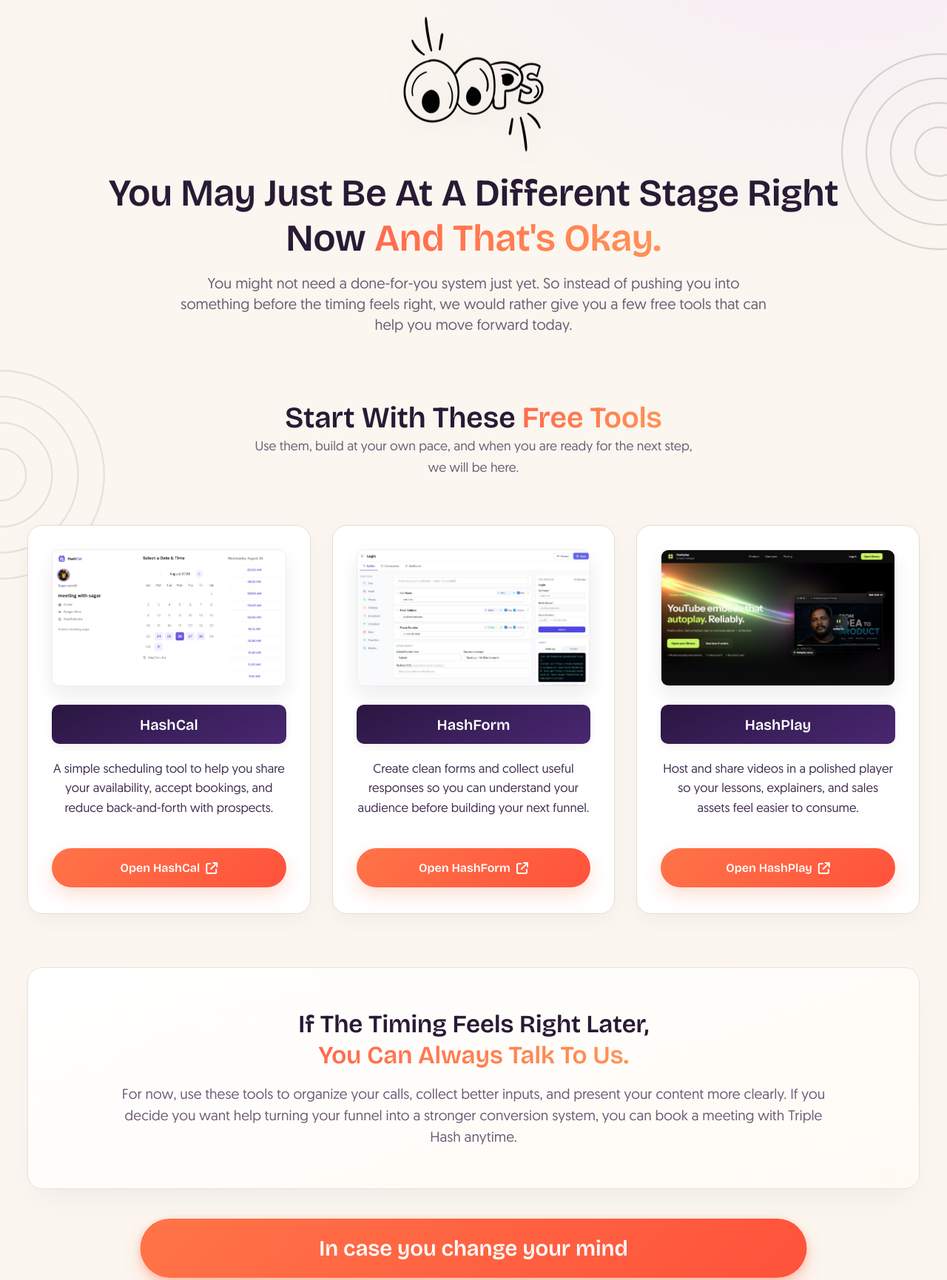
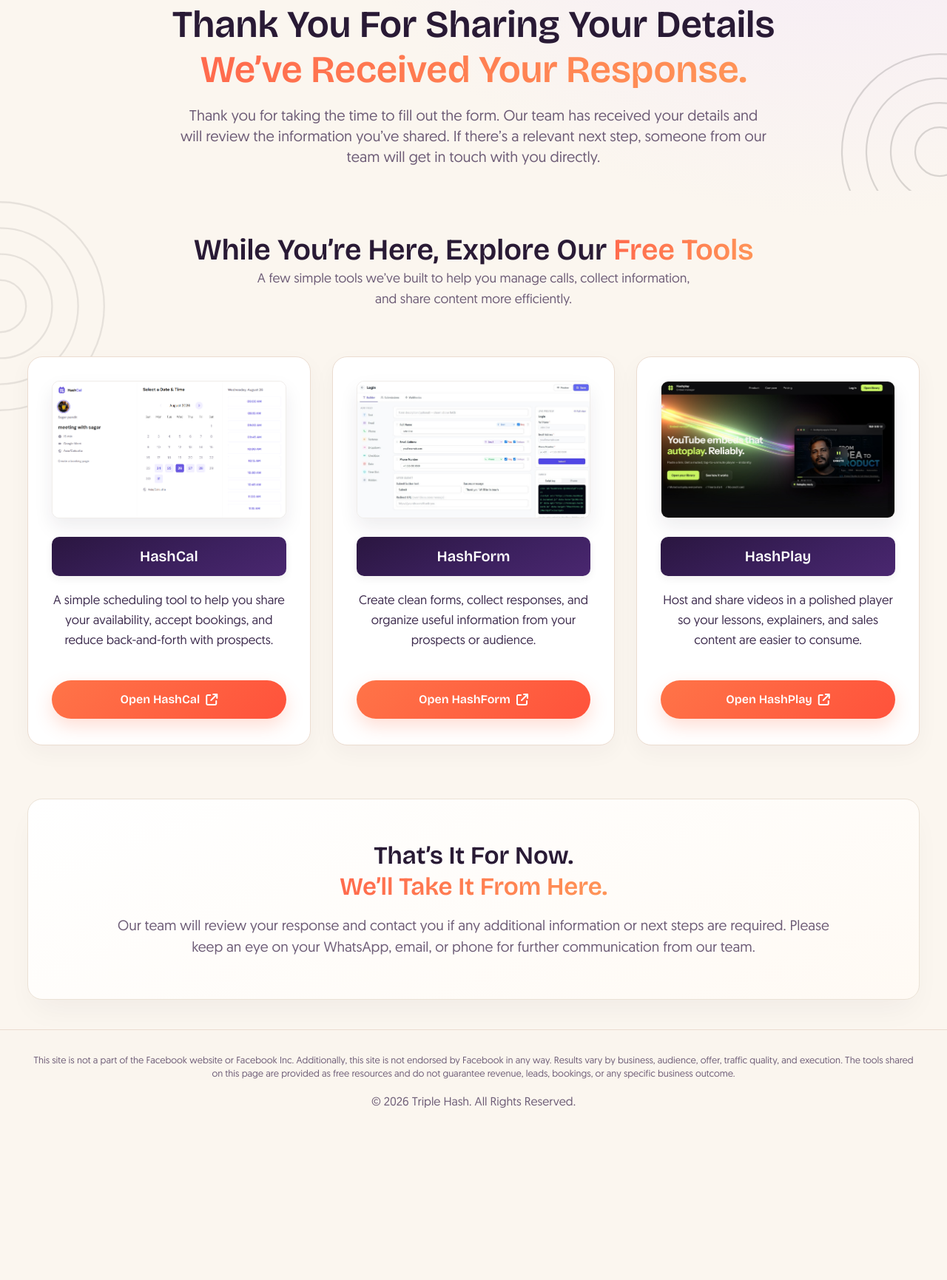
Before and after one commit to TriplehashRanchi/newlp, a website: page gifts.html in a window 1280 px wide. Shown: the part 45-1776 px from the top of the page at 74% size. After the commit the page ends 1563 px from the top, so only its background shows below. Drawn offline with nearby package versions, Linux system fonts and the light colour scheme; files whose address does not match are found by name; a web font is replaced by a local one.

Commit message:
copy change

```diff
--- a/gifts.html
+++ b/gifts.html
@@ -211,22 +211,18 @@
       alt=""
       aria-hidden="true"
     />
+
     <div class="hero-content">
-          <img
-            class="gift-doodle-message fade-up"
-            src="./image/oops.png"
-            alt="Oops"
-          />
       <h1 class="gradient-heading fade-up stagger-delay-1">
-            You May Just Be At A Different Stage Right Now
-            <span class="highlight">And That's Okay.</span>
+        Thank You For Sharing Your Details
+        <span class="highlight">We’ve Received Your Response.</span>
       </h1>
 
       <p class="gift-note fade-up stagger-delay-3">
-            You might not need a done-for-you system just yet. So instead of
-            pushing you into something before the timing feels right, we would
-            rather give you a few free tools that can help you move forward
-            today.
+        Thank you for taking the time to fill out the form. Our team has
+        received your details and will review the information you’ve shared.
+        If there’s a relevant next step, someone from our team will get in
+        touch with you directly.
       </p>
     </div>
   </section>
@@ -238,12 +234,17 @@
       alt=""
       aria-hidden="true"
     />
+
     <div class="container">
       <div class="text-center fade-up">
-            <h2>Start With These <span class="highlight">Free Tools</span></h2>
+        <h2>
+          While You’re Here, Explore Our
+          <span class="highlight">Free Tools</span>
+        </h2>
+
         <p class="section-subtitle">
-              Use them, build at your own pace, and when you are ready for the
-              next step, we will be here.
+          A few simple tools we’ve built to help you manage calls, collect
+          information, and share content more efficiently.
         </p>
       </div>
 
@@ -254,11 +255,14 @@
             src="./image/hashcal-preview.png"
             alt="HashCal scheduling tool preview"
           />
+
           <div class="card-pill-title">HashCal</div>
+
           <p class="card-desc">
             A simple scheduling tool to help you share your availability,
             accept bookings, and reduce back-and-forth with prospects.
           </p>
+
           <a
             class="gift-tool-link"
             href="https://cal.hashboard.in/"
@@ -276,11 +280,14 @@
             src="./image/hashform-preview.png"
             alt="HashForm form builder preview"
           />
+
           <div class="card-pill-title">HashForm</div>
+
           <p class="card-desc">
-                Create clean forms and collect useful responses so you can
-                understand your audience before building your next funnel.
+            Create clean forms, collect responses, and organize useful
+            information from your prospects or audience.
           </p>
+
           <a
             class="gift-tool-link"
             href="https://forms.hashboard.in/"
@@ -298,11 +305,14 @@
             src="./image/hashplay-preview.png"
             alt="HashPlay video player preview"
           />
+
           <div class="card-pill-title">HashPlay</div>
+
           <p class="card-desc">
             Host and share videos in a polished player so your lessons,
-                explainers, and sales assets feel easier to consume.
+            explainers, and sales content are easier to consume.
           </p>
+
           <a
             class="gift-tool-link"
             href="https://play.hashboard.in/"
@@ -321,29 +331,16 @@
     <div class="container">
       <div class="cta-content">
         <h2 class="gradient-heading">
-              If The Timing Feels Right Later, <br class="cta-break" />
-              <span class="highlight">You Can Always Talk To Us.</span>
+          That’s It For Now.
+          <br class="cta-break" />
+          <span class="highlight">We’ll Take It From Here.</span>
         </h2>
+
         <p>
-              For now, use these tools to organize your calls, collect better
-              inputs, and present your content more clearly. If you decide you
-              want help turning your funnel into a stronger conversion system,
-              you can book a meeting with Triple Hash anytime.
+          Our team will review your response and contact you if any additional
+          information or next steps are required. Please keep an eye on your
+          WhatsApp, email, or phone for further communication from our team.
         </p>
-          </div>
-          <div class="gift-cta-actions">
-            <a
-              class="buttonLink"
-              href="https://cal.hashboard.in/r/connect8394/the-10x-landing-page-call"
-
-              rel="noopener"
-            >
-              <button class="bookMeetingButton">
-                <span class="bookMeetingText"
-                  >In case you change your mind</span
-                >
-              </button>
-            </a>
       </div>
     </div>
   </section>
@@ -354,9 +351,9 @@
         This site is not a part of the Facebook website or Facebook Inc.
         Additionally, this site is not endorsed by Facebook in any way.
         Results vary by business, audience, offer, traffic quality, and
-            execution. The tools shared on this page are provided to help you
-            move forward, but they do not guarantee revenue, leads, bookings, or
-            any specific business outcome.
+        execution. The tools shared on this page are provided as free
+        resources and do not guarantee revenue, leads, bookings, or any
+        specific business outcome.
       </p>
     </div>
   </section>
@@ -367,19 +364,6 @@
         &copy; <span id="year"></span> Triple Hash. All Rights Reserved.
       </p>
     </div>
-      </footer>
-
-      <footer class="mobile-footer">
-        <a
-          class="buttonLink"
-          href="https://cal.hashboard.in/r/connect8394/the-10x-landing-page-call"
-
-          rel="noopener"
-        >
-          <button class="bookMeetingButton">
-            <span class="bookMeetingText">In case you change your mind</span>
-          </button>
-        </a>
   </footer>
 </div>
 
```
Lines whose indentation alone changed are shown as unchanged.
